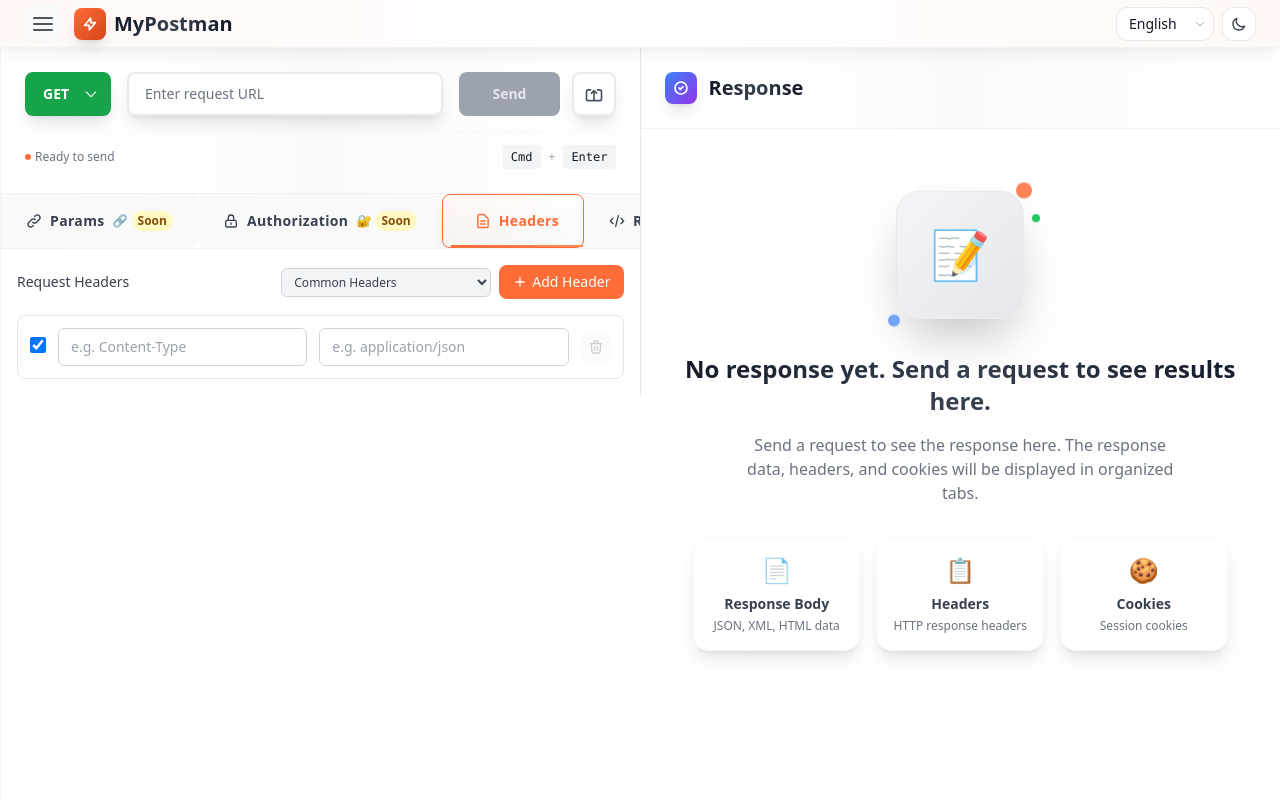
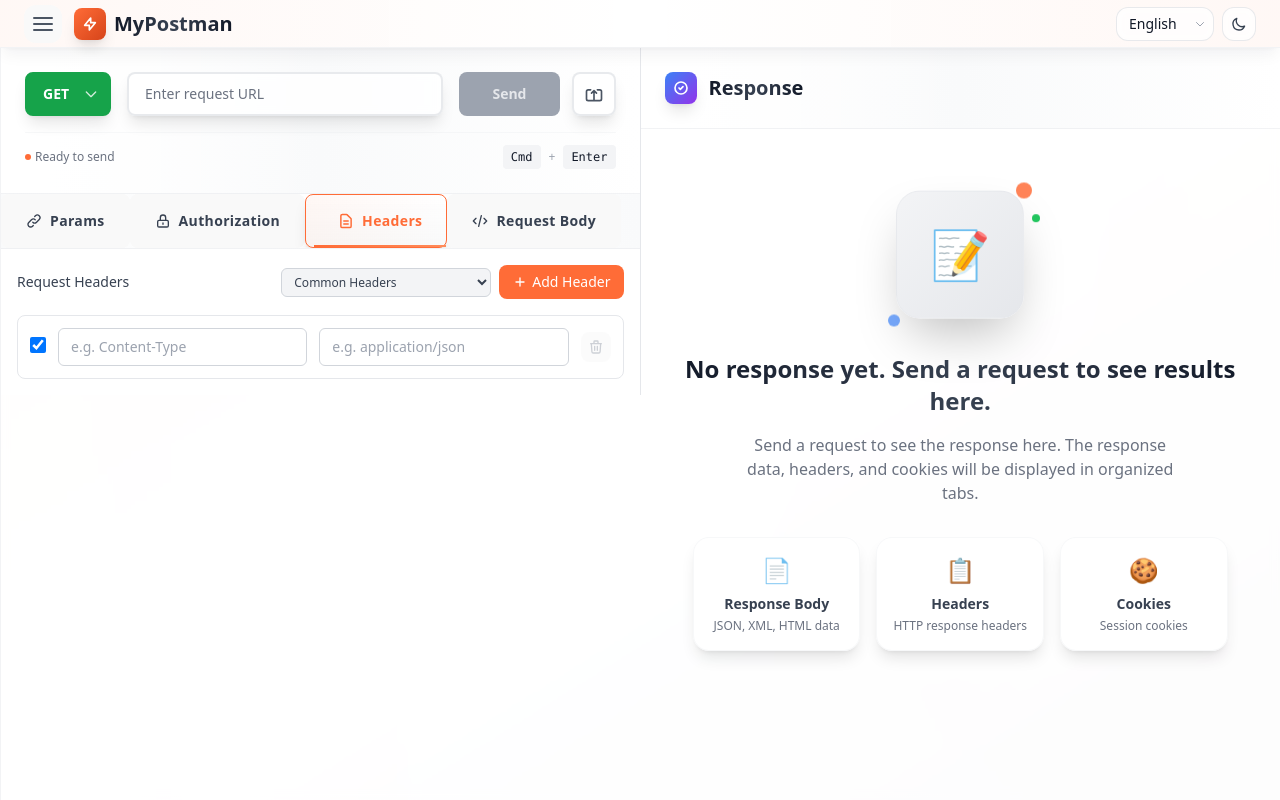
Before and after one commit to danny270793/MyPostman, a React (Vite) app: page / in a window 1280 px wide. Built offline with nearby package versions, Linux system fonts and the light colour scheme.

Commit message:
refactor(RequestBuilder): remove "Coming soon" badge from params and auth tabs

```diff
--- a/src/components/RequestBuilder.tsx
+++ b/src/components/RequestBuilder.tsx
@@ -394,16 +394,6 @@ const RequestTabs: React.FC<{
               </div>
 
               <span className="font-bold tracking-wide">{tab.label}</span>
-
-              {/* Coming soon badge for params and auth */}
-              {(tab.id === 'params' || tab.id === 'auth') && (
-                <div className="flex items-center space-x-1">
-                  <span className="text-xs">{tab.badge}</span>
-                  <span className="px-1.5 py-0.5 bg-yellow-100 dark:bg-yellow-900 text-yellow-800 dark:text-yellow-200 text-xs font-bold rounded-full">
-                    Soon
-                  </span>
-                </div>
-              )}
             </div>
 
             {/* Active tab indicator line */}
```
